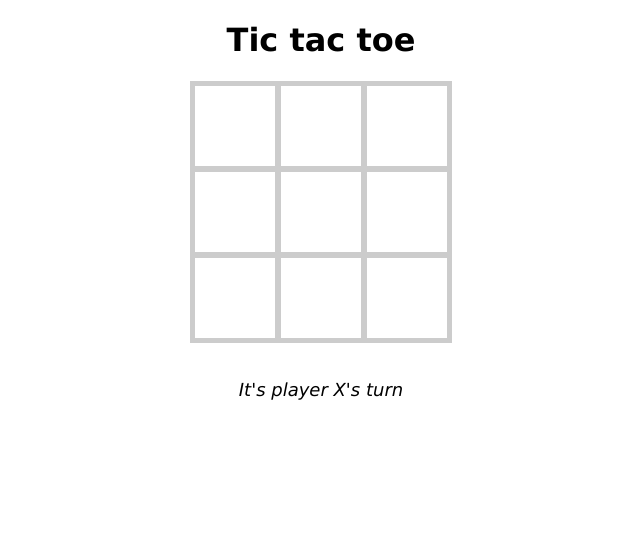
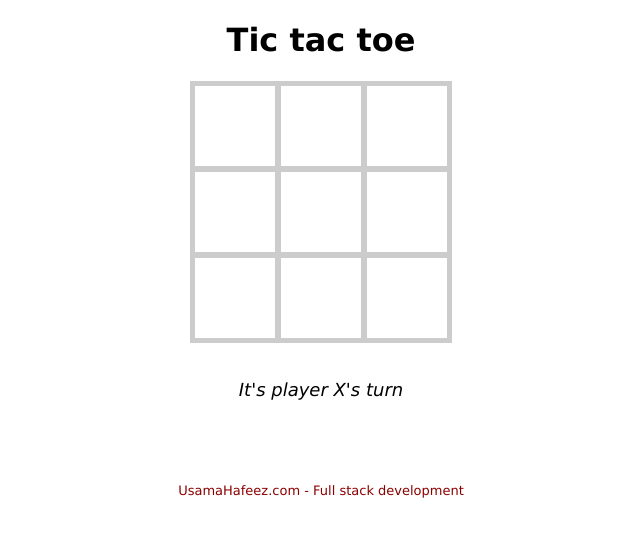
Before and after one commit to graphicalx/practice-react-tictactoe, a React (Vite) app: page / in a window 1280 px wide. Shown: the top 536 px of the page, without its empty margins (319-959 px from the left). Built offline with nearby package versions, Linux system fonts and the light colour scheme.

Commit message:
Added footer

```diff
--- a/src/App.jsx
+++ b/src/App.jsx
@@ -7,6 +7,7 @@ function App() {
       <main>
         <h1>Tic tac toe</h1>
         <TicTacToe />
+	<footer><a href="https://usamahafeez.com">UsamaHafeez.com - Full stack development</a></footer>
       </main>
     </>
   )
--- a/src/index.css
+++ b/src/index.css
@@ -73,3 +73,14 @@ button.reset {
 button.reset:hover {
     background-color: #bbb;;
 }
+
+footer {
+    margin-top: 5em;
+    text-align: center;
+}
+
+footer > a {
+    font-size: small;
+    text-decoration: none;
+    color: darkred;
+}
```
